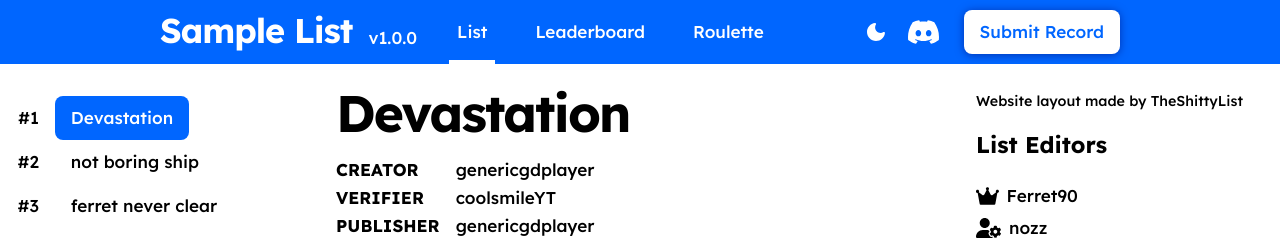
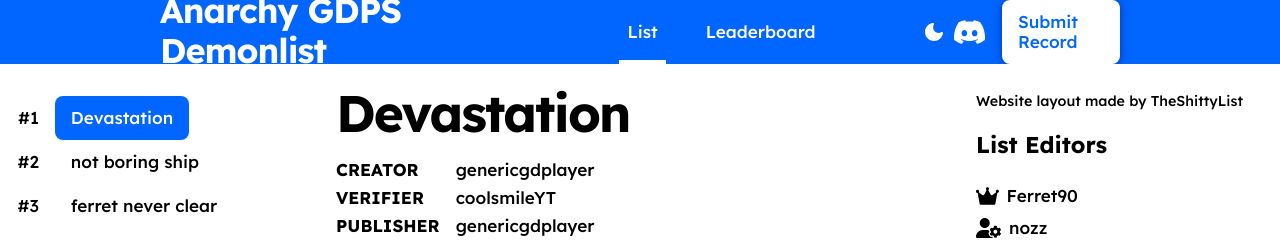
Before and after one commit to nozzgd/APSDL, a plain HTML site: page index.html in a window 1280 px wide. Shown: the top 241 px of the page. Drawn offline with nearby package versions, Linux system fonts and the light colour scheme.

Commit message:
Update index.html

```diff
--- a/index.html
+++ b/index.html
@@ -37,8 +37,8 @@
     <body id="app">
         <header :class="{ dark: store.dark }">
             <div class="logo">
-                <h2>Sample List</h2>
-                <p>v1.0.0</p>
+                <h2>Anarchy GDPS Demonlist</h2>
+                <p>⠀</p>
             </div>
             <nav class="nav">
                 <router-link class="nav__tab" to="/">
@@ -48,7 +48,7 @@
                     <span class="type-label-lg">Leaderboard</span>
                 </router-link>
                 <router-link class="nav__tab" to="/roulette">
-                    <span class="type-label-lg">Roulette</span>
+                    <span class="type-label-lg">⠀</span>
                 </router-link>
                 <div class="nav__actions">
                     <button
```
